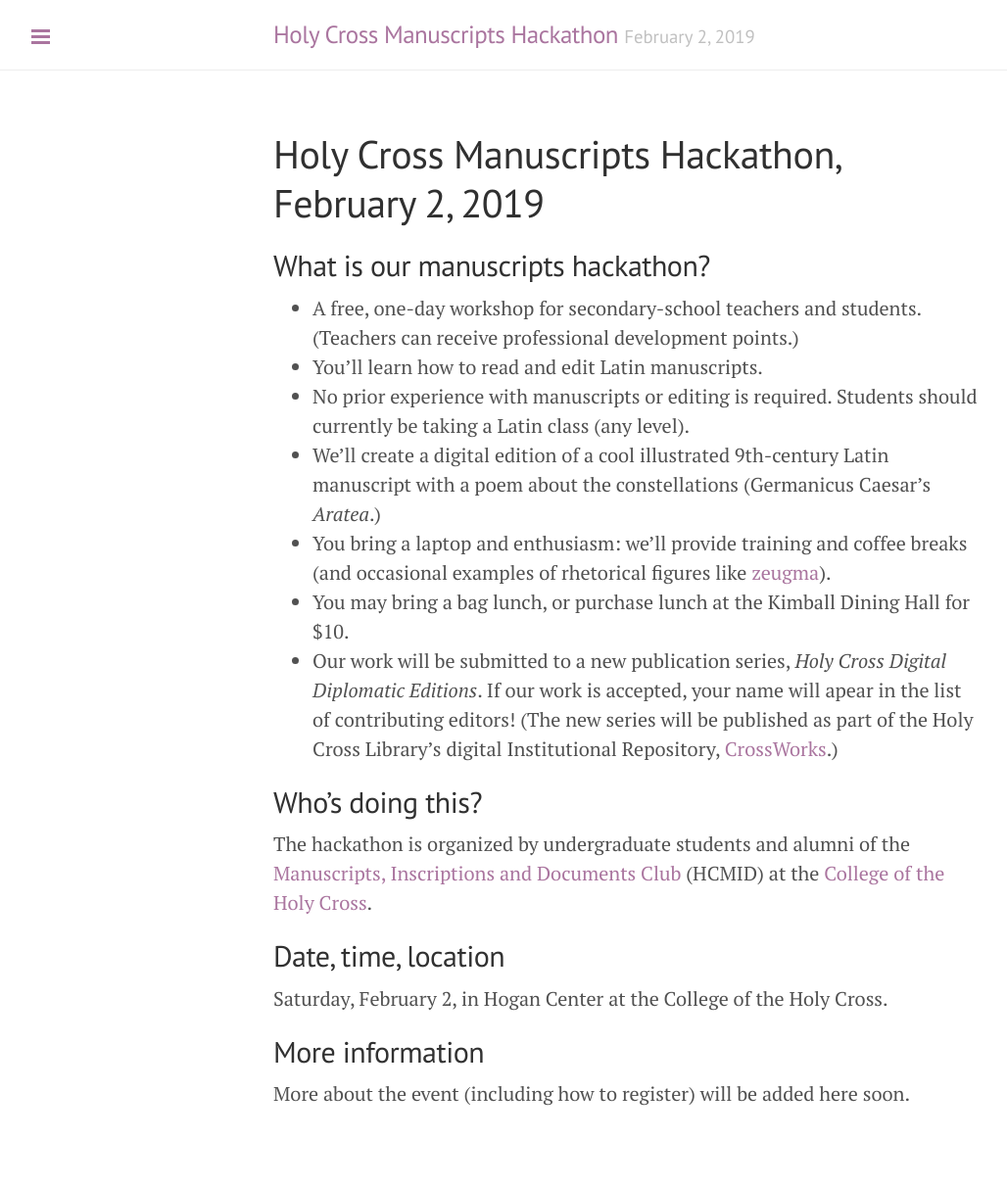
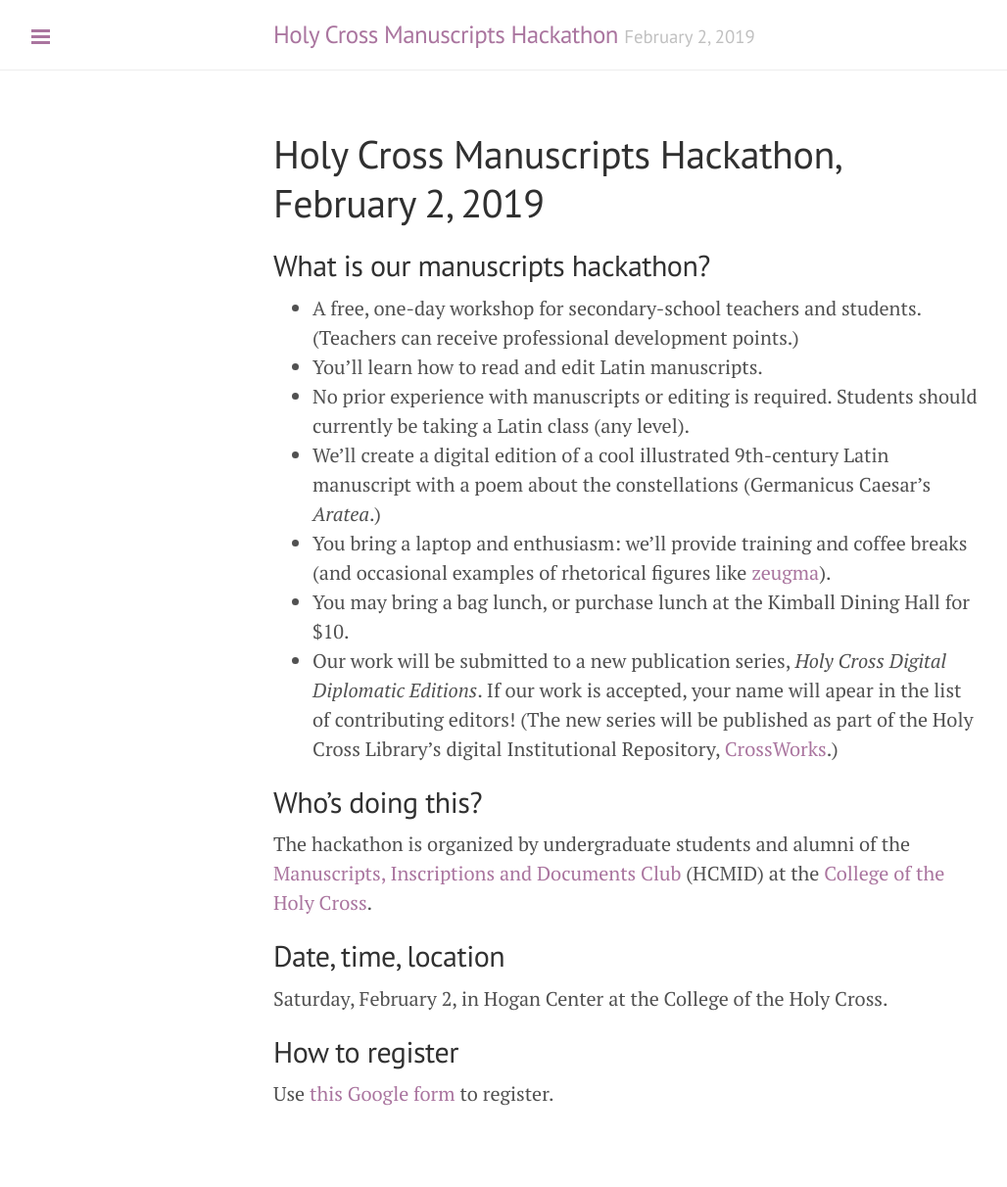
Before and after one commit to HCMID/ms-hackathon-2019, a Jekyll site: the page built from docs/index.md, in a window 1280 px wide. Shown: the whole page at 98% size, without its empty margins (1-1029 px from the left). Built offline with Jekyll 4.4.1, drawn with Linux system fonts in a browser that asks for light colours.

Commit message:
Add link to registration form

```diff
--- a/docs/index.md
+++ b/docs/index.md
@@ -24,6 +24,6 @@ The hackathon is organized by undergraduate students and alumni of the [Manuscri
 Saturday, February 2, in Hogan Center at the College of the Holy Cross.
 
 
-## More information
+## How to register
 
-More about the event (including how to register) will be added here soon.
+Use [this Google form](https://goo.gl/forms/bNGXMRCcYQ2vSXbh2) to register.
```
